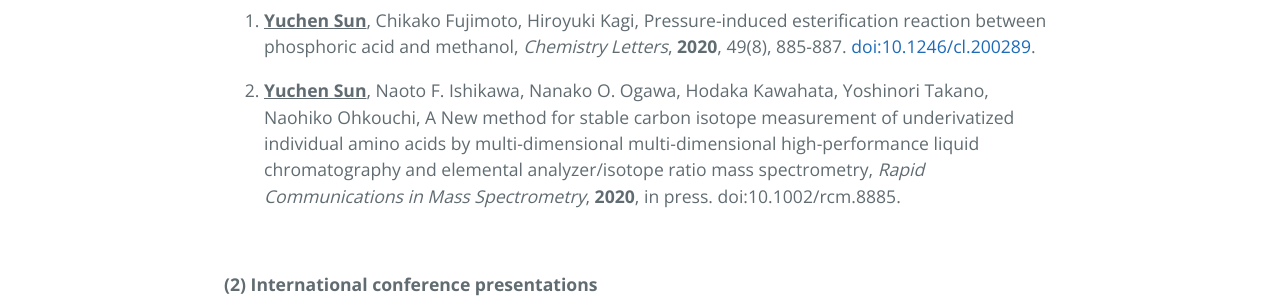
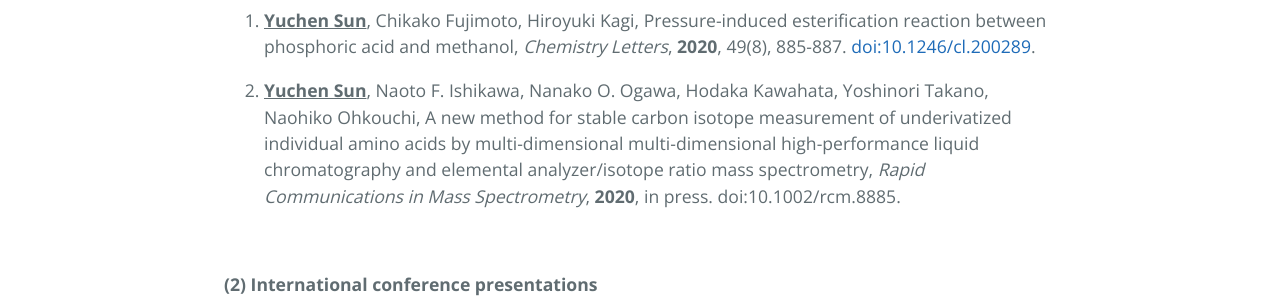
Before and after one commit to sonyuushin/sonyuushin.github.io, a Jekyll site: the page built from achievements.md, in a window 1280 px wide. Shown: the part 411-711 px from the top of the page. Built offline with Jekyll 4.4.1, drawn with Linux system fonts in a browser that asks for light colours.

```diff
--- a/achievements.md
+++ b/achievements.md
@@ -13,7 +13,7 @@ order: 5
 
 1. <b><u>Yuchen Sun</u></b>, Chikako Fujimoto, Hiroyuki Kagi, Pressure-induced esterification reaction between phosphoric acid and methanol, <i>Chemistry Letters</i>, <b>2020</b>, 49(8), 885-887. <a href="https://www.journal.csj.jp/doi/10.1246/cl.200289">doi:10.1246/cl.200289</a>.
 
-2. <b><u>Yuchen Sun</u></b>, Naoto F. Ishikawa, Nanako O. Ogawa, Hodaka Kawahata, Yoshinori Takano, Naohiko Ohkouchi, A New method for stable carbon isotope measurement of underivatized individual amino acids by multi-dimensional multi-dimensional high-performance liquid chromatography and elemental analyzer/isotope ratio mass spectrometry, <i>Rapid Communications in Mass Spectrometry</i>, <b>2020</b>, in press. doi:10.1002/rcm.8885.
+2. <b><u>Yuchen Sun</u></b>, Naoto F. Ishikawa, Nanako O. Ogawa, Hodaka Kawahata, Yoshinori Takano, Naohiko Ohkouchi, A new method for stable carbon isotope measurement of underivatized individual amino acids by multi-dimensional multi-dimensional high-performance liquid chromatography and elemental analyzer/isotope ratio mass spectrometry, <i>Rapid Communications in Mass Spectrometry</i>, <b>2020</b>, in press. doi:10.1002/rcm.8885.
 
 <br>
 
```
